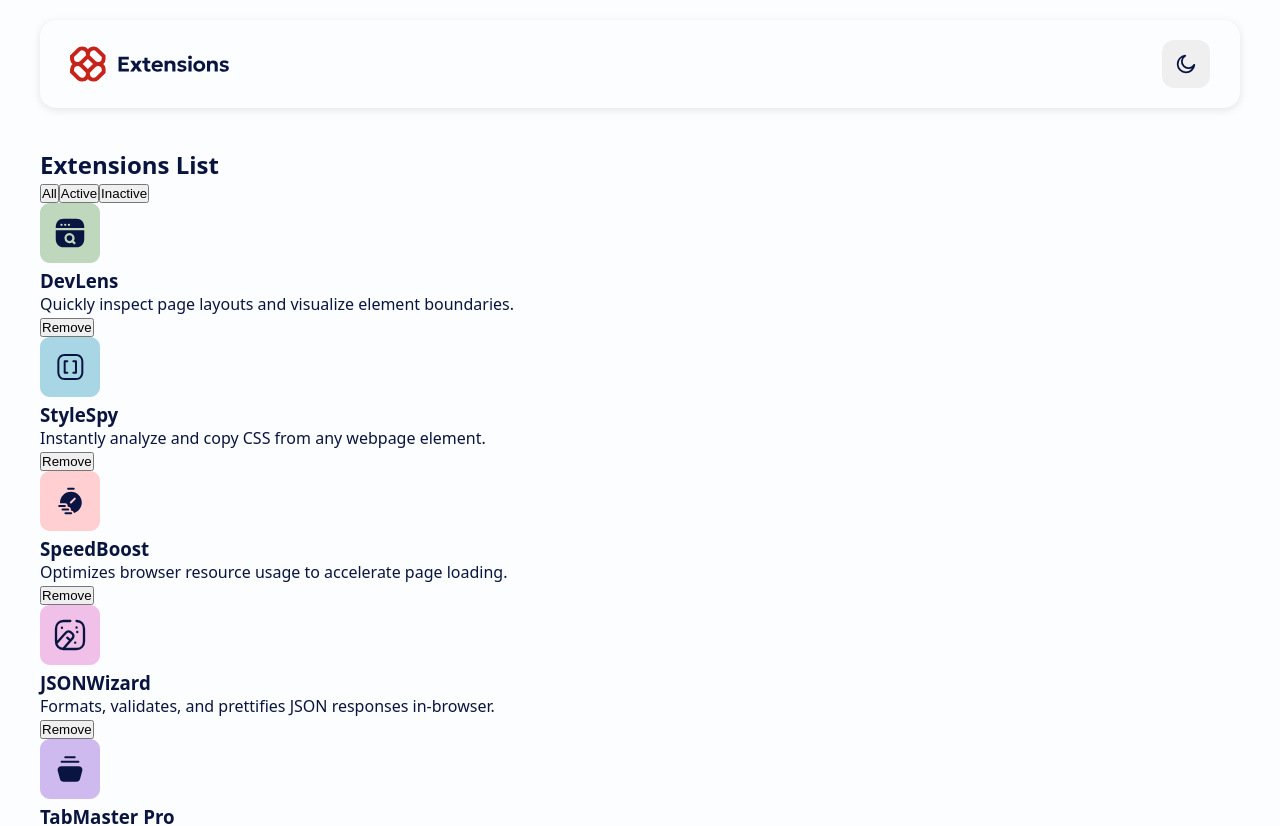
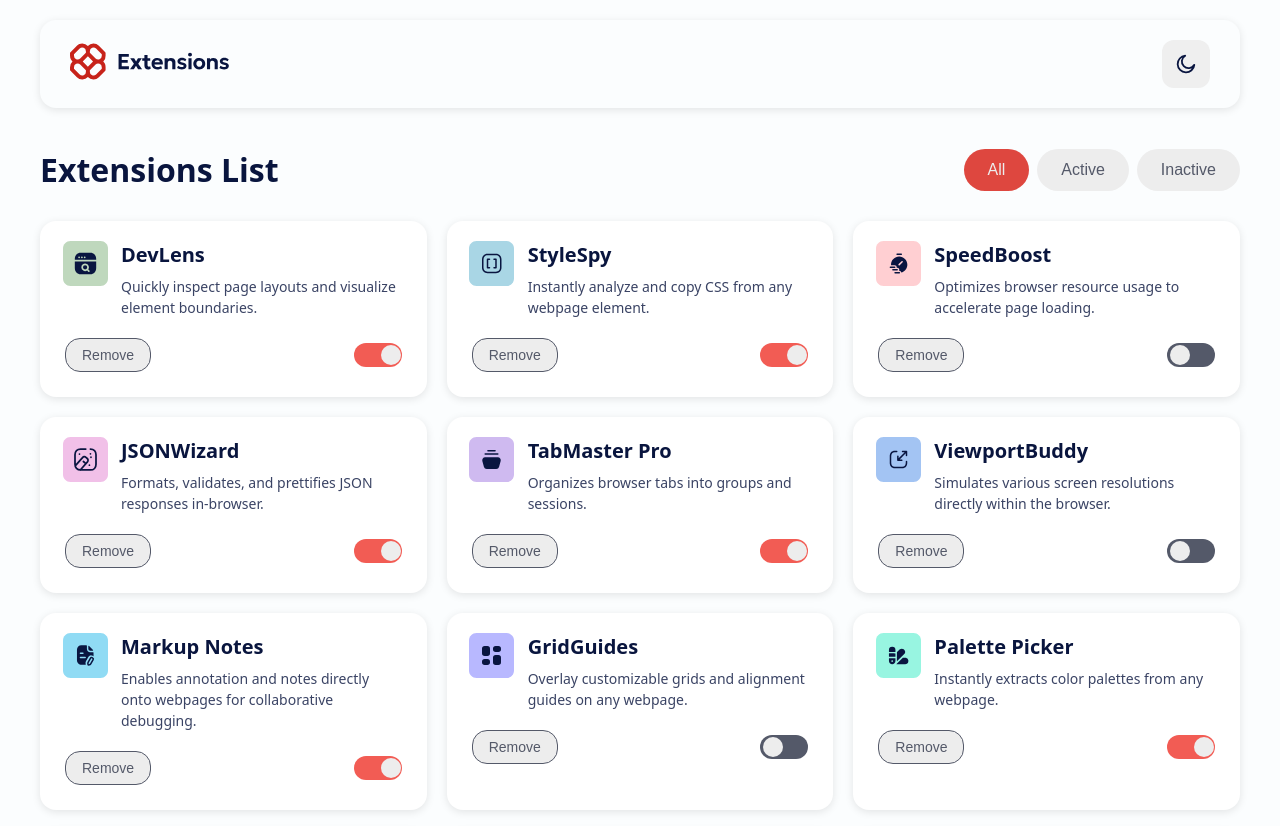
Before and after one commit to aqibcs/browser-extensions-manager, a React (Vite) app: page / in a window 1280 px wide. Shown: the top 826 px of the page. Built offline with nearby package versions, Linux system fonts and the light colour scheme.

Commit message:
feat: add styles

```diff
--- a/src/App.css
+++ b/src/App.css
@@ -83,32 +83,6 @@ body {
   justify-content: center;
 }
 
-.logo {
-  border-radius: 8px;
-  display: flex;
-  align-items: center;
-  justify-content: center;
-}
-
-.logo img {
-  width: 100%;
-  height: auto;
-  object-fit: contain;
-}
-
-.logo::before {
-  display: none;
-}
-
-.header-title {
-  font-size: 24px;
-  font-weight: 600;
-}
-
-.header.dark .logo {
-  color: white;
-}
-
 .theme-toggle {
   width: 48px;
   height: 48px;
@@ -122,7 +96,7 @@ body {
 }
 
 .theme-toggle.dark {
-  background-color: white;
+  background-color: var(--neutral-100);
   border-radius: 50%;
   padding: 6px;
 }
@@ -139,5 +113,210 @@ body {
 }
 
 .theme-toggle:hover {
+  box-shadow: 0 0 0 2px var(--red-500)
+}
+
+/* Main Content */
+.main-content {
+  display: flex;
+  justify-content: space-between;
+  align-items: center;
+  margin-bottom: 30px;
+}
+
+.page-title {
+  font-size: 32px;
+  font-weight: 700;
+}
+
+/* Filter Buttons */
+.filter-buttons {
+  display: flex;
+  gap: 8px;
+}
+
+.filter-btn {
+  padding: 12px 24px;
+  border: none;
+  border-radius: 9999px;
+  font-size: 16px;
+  font-weight: 500;
+  cursor: pointer;
+  transition: all 0.3s ease;
+  background: transparent;
+  color: var(--neutral-100);
+}
+
+.filter-btn.active {
+  background-color: var(--red-500);
+  color: var(--neutral-100);
+}
+
+.filter-btn.inactive.dark {
+  background-color: var(--neutral-700);
+  color: var(--neutral-300);
+}
+
+.filter-btn.inactive.light {
+  background-color: var(--neutral-100);
+  color: var(--neutral-600);
+}
+
+.filter-btn:hover {
+  box-shadow: 0 0 0 2px var(--red-500)
+}
+
+/* Extensions Grid */
+.extensions-grid {
+  display: grid;
+  grid-template-columns: repeat(auto-fit, minmax(350px, 1fr));
+  gap: 20px;
+}
+
+/* Extension Card */
+.extension-card {
+  padding: 24px;
+  border-radius: 16px;
+  transition: all 0.3s ease;
+  border: 1px solid transparent;
+}
+
+.extension-card.light {
+  background-color: #ffffff;
+  box-shadow: 0 2px 8px rgba(0, 0, 0, 0.1);
+}
+
+.extension-card.dark {
+  background-color: var(--neutral-900);
+  border-color: var(--neutral-600);
+}
+
+.extension-card:hover {
+  transform: translateY(-2px);
+}
+
+.extension-card.light:hover {
+  box-shadow: 0 4px 16px rgba(0, 0, 0, 0.15);
+}
+
+.extension-card.dark:hover {
+  border-color: var(--neutral-600);
+}
+
+.card-header {
+  display: flex;
+  align-items: flex-start;
+  gap: 16px;
+  margin-bottom: 20px;
+}
+
+.extension-icon {
+  width: 40px;
+  height: 35px;
+  border-radius: 12px;
+  display: flex;
+  align-items: center;
+  justify-content: center;
+  flex-shrink: 0;
+}
+
+.extension-icon img {
+  width: 45px;
+  height: 45px;
+}
+
+.extension-info {
+  flex: 1;
+}
+
+.extension-name {
+  font-size: 20px;
+  font-weight: 600;
+  margin-top: -5px;
+  margin-bottom: 8px;
+}
+
+.extension-description {
+  font-size: 14px;
+  line-height: 1.5;
+  opacity: 0.8;
+  font-weight: 400;
+}
+
+.card-footer {
+  display: flex;
+  justify-content: space-between;
+  align-items: center;
+}
+
+.remove-btn {
+  padding: 8px 16px;
+  border: 1px solid;
+  border-radius: 15px;
+  font-size: 14px;
+  font-weight: 500;
+  cursor: pointer;
+  transition: all 0.3s ease;
+}
+
+.remove-btn.light {
+  background-color: var(--neutral-100);
+  color: var(--neutral-600);
+}
+
+.remove-btn.dark {
+  background-color: var(--neutral-600);
+  color: var(--neutral-200);
+}
+
+.remove-btn:hover {
   opacity: 0.8;
 }
+
+/* Toggle Switch */
+.toggle-switch {
+  position: relative;
+  width: 48px;
+  height: 24px;
+  background-color: var(--neutral-600);
+  border-radius: 12px;
+  cursor: pointer;
+  transition: background-color 0.3s ease;
+}
+
+.toggle-switch.active {
+  background-color: var(--red-400);
+}
+
+.toggle-slider {
+  position: absolute;
+  top: 2px;
+  left: 3px;
+  width: 20px;
+  height: 20px;
+  background-color: var(--neutral-100);
+  border-radius: 50%;
+  transition: transform 0.3s ease;
+}
+
+.toggle-switch.active .toggle-slider {
+  transform: translateX(24px);
+}
+
+/* Responsive */
+@media (max-width: 768px) {
+  .extensions-grid {
+    grid-template-columns: 1fr;
+  }
+
+  .main-content {
+    flex-direction: column;
+    align-items: flex-start;
+    gap: 20px;
+  }
+
+  .filter-buttons {
+    width: 100%;
+    justify-content: center;
+  }
+}
```
